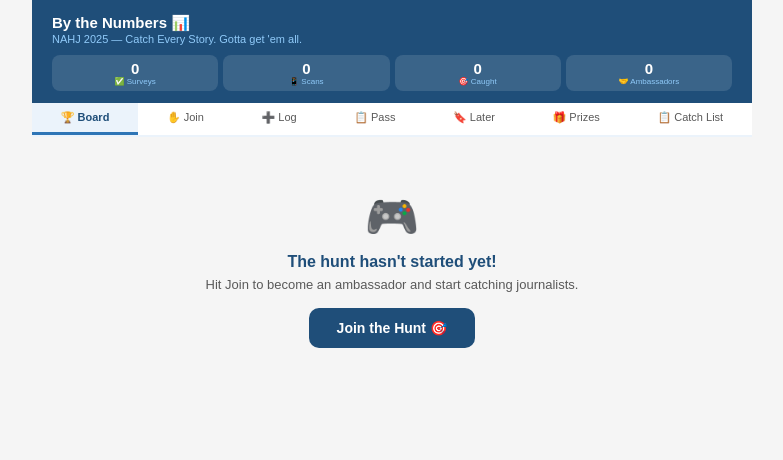
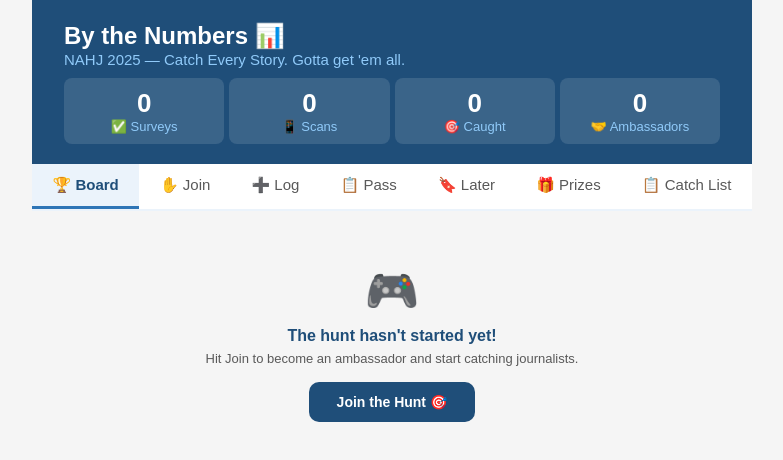
Before and after one commit to bythenumbersdfw/studentambassadors, a React (Vite) app: page / in a window 1280 px wide. Shown: the top 460 px of the page, without its empty margins (248-1031 px from the left). Built offline with nearby package versions, Linux system fonts and the light colour scheme.

Commit message:
feat: responsive header and nav scaling for tablet and desktop
Extract header padding, font sizes, and nav button sizes from inline
styles into CSS classes with breakpoints at 600px (tablet) and 900px
(desktop). Title scales 15→20→24px, stat values 15→20→26px,
labels 8→11→13px.

```diff
--- a/src/AmbassadorGame.jsx
+++ b/src/AmbassadorGame.jsx
@@ -140,16 +140,16 @@
     <div className="app-container" style={{fontFamily:"Arial,sans-serif",background:C.lgray,minHeight:"100svh",paddingBottom:100}}>
 
       {/* HEADER */}
-      <div style={{background:C.navy,padding:"14px 20px 12px",position:"sticky",top:0,zIndex:10}}>
+      <div className="app-header" style={{background:C.navy,position:"sticky",top:0,zIndex:10}}>
         <div onClick={handleTitleTap} style={{cursor:"default"}}>
-          <div style={{color:C.white,fontSize:15,fontWeight:"bold"}}>By the Numbers 📊</div>
-          <div style={{color:"#90CAF9",fontSize:11,marginTop:1}}>NAHJ 2025 — Catch Every Story. Gotta get 'em all.</div>
+          <div className="header-title" style={{color:C.white,fontWeight:"bold"}}>By the Numbers 📊</div>
+          <div className="header-subtitle" style={{color:"#90CAF9",marginTop:1}}>NAHJ 2025 — Catch Every Story. Gotta get 'em all.</div>
         </div>
         <div style={{display:"flex",gap:5,marginTop:10}}>
           {[{label:"Surveys",value:totalSurveys,emoji:"✅"},{label:"Scans",value:totalScans,emoji:"📱"},{label:"Caught",value:passLogs.length+laterLogs.length,emoji:"🎯"},{label:"Ambassadors",value:ambassadors.length,emoji:"🤝"}].map(s=>(
-            <div key={s.label} style={{flex:1,background:"rgba(255,255,255,0.12)",borderRadius:8,padding:"5px 3px",textAlign:"center"}}>
-              <div style={{color:C.white,fontSize:15,fontWeight:"bold"}}>{s.value}</div>
-              <div style={{color:"#90CAF9",fontSize:8}}>{s.emoji} {s.label}</div>
+            <div key={s.label} className="stat-box" style={{flex:1,background:"rgba(255,255,255,0.12)",borderRadius:8,textAlign:"center"}}>
+              <div className="stat-value" style={{color:C.white,fontWeight:"bold"}}>{s.value}</div>
+              <div className="stat-label" style={{color:"#90CAF9"}}>{s.emoji} {s.label}</div>
             </div>
           ))}
         </div>
@@ -158,7 +158,7 @@
       {/* NAV */}
       <div style={{display:"flex",background:C.white,borderBottom:`2px solid ${C.ltblue}`,overflowX:"auto"}}>
         {[{key:"leaderboard",label:"🏆 Board"},{key:"signup",label:"✋ Join"},{key:"log",label:"➕ Log"},{key:"pass",label:"📋 Pass"},{key:"later",label:"🔖 Later"},{key:"prizes",label:"🎁 Prizes"},{key:"tasks",label:"📋 Catch List"}].map(tab=>(
-          <button key={tab.key} onClick={()=>setView(tab.key)} style={{flex:"1 0 auto",padding:"8px 5px",border:"none",cursor:"pointer",background:view===tab.key?C.ltblue:C.white,color:view===tab.key?C.navy:C.gray,fontWeight:view===tab.key?"bold":"normal",fontSize:11,borderBottom:view===tab.key?`3px solid ${C.blue}`:"3px solid transparent",whiteSpace:"nowrap"}}>
+          <button key={tab.key} onClick={()=>setView(tab.key)} className="nav-btn" style={{flex:"1 0 auto",border:"none",cursor:"pointer",background:view===tab.key?C.ltblue:C.white,color:view===tab.key?C.navy:C.gray,fontWeight:view===tab.key?"bold":"normal",borderBottom:view===tab.key?`3px solid ${C.blue}`:"3px solid transparent",whiteSpace:"nowrap"}}>
             {tab.label}
           </button>
         ))}
--- a/src/index.css
+++ b/src/index.css
@@ -16,22 +16,116 @@
   flex-direction: column;
 }
 
-/* Mobile-first: full width on small screens */
+/* ── Container ── */
 .app-container {
   width: 100%;
   margin: 0 auto;
 }
 
-/* Tablet: cap at 600px */
 @media (min-width: 600px) {
   .app-container {
     max-width: 600px;
   }
 }
 
-/* Desktop: cap at 720px */
 @media (min-width: 900px) {
   .app-container {
     max-width: 720px;
   }
 }
+
+/* ── Header ── */
+.app-header {
+  padding: 14px 20px 12px;
+}
+
+.header-title {
+  font-size: 15px;
+}
+
+.header-subtitle {
+  font-size: 11px;
+}
+
+.stat-box {
+  padding: 5px 3px;
+}
+
+.stat-value {
+  font-size: 15px;
+}
+
+.stat-label {
+  font-size: 8px;
+}
+
+/* ── Nav ── */
+.nav-btn {
+  padding: 8px 5px;
+  font-size: 11px;
+  font-family: Arial, sans-serif;
+}
+
+/* ── Tablet ── */
+@media (min-width: 600px) {
+  .app-header {
+    padding: 18px 28px 16px;
+  }
+
+  .header-title {
+    font-size: 20px;
+  }
+
+  .header-subtitle {
+    font-size: 13px;
+  }
+
+  .stat-box {
+    padding: 8px 6px;
+  }
+
+  .stat-value {
+    font-size: 20px;
+  }
+
+  .stat-label {
+    font-size: 11px;
+  }
+
+  .nav-btn {
+    padding: 10px 8px;
+    font-size: 13px;
+  }
+}
+
+/* ── Desktop ── */
+@media (min-width: 900px) {
+  .app-header {
+    padding: 22px 32px 20px;
+  }
+
+  .header-title {
+    font-size: 24px;
+  }
+
+  .header-subtitle {
+    font-size: 15px;
+  }
+
+  .stat-box {
+    padding: 10px 8px;
+  }
+
+  .stat-value {
+    font-size: 26px;
+  }
+
+  .stat-label {
+    font-size: 13px;
+  }
+
+  .nav-btn {
+    padding: 12px 10px;
+    font-size: 15px;
+  }
+}
```
